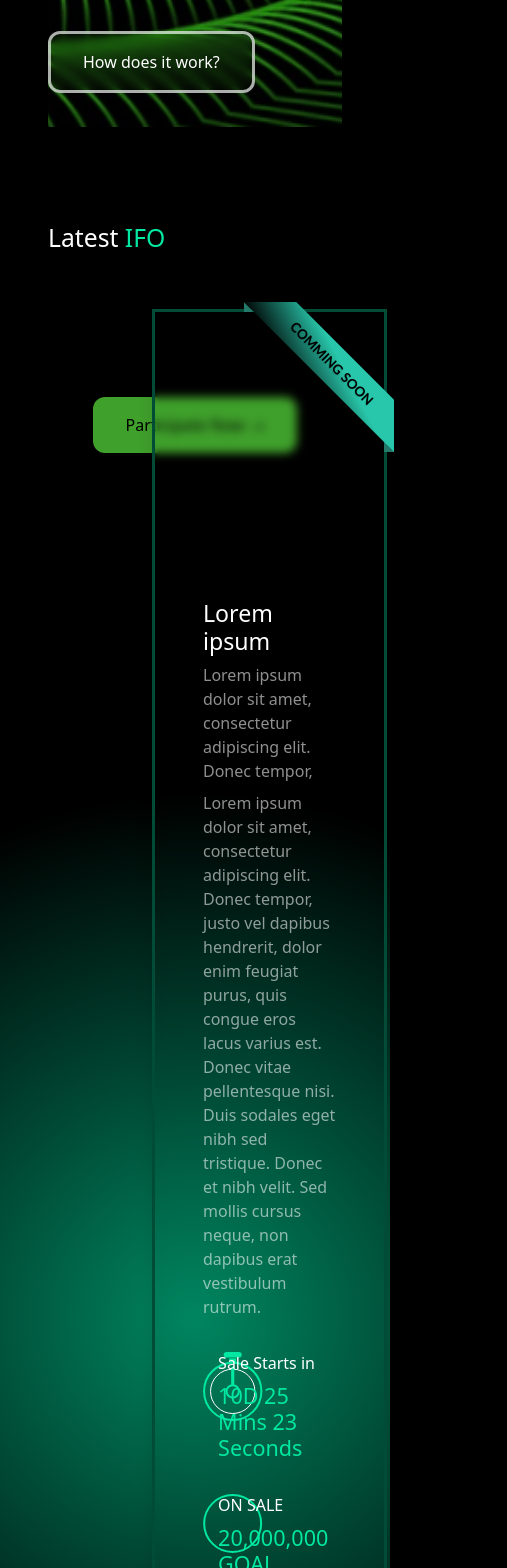
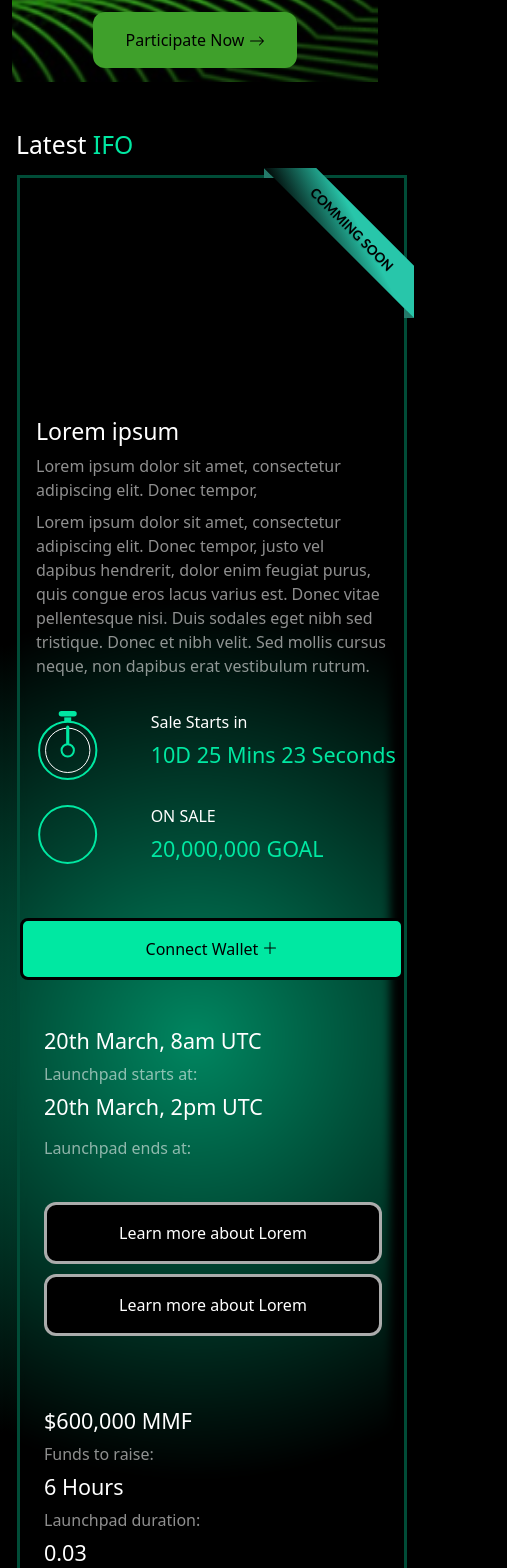
Before and after one commit to vardhanreddy27/hackthonDyenus, a React (Create React App) app: page / in a window 390 px wide. Shown: the part 420-1988 px from the top of the page, 507 px wide, since content can reach past the window. Built offline with nearby package versions, Linux system fonts and the light colour scheme.

Commit message:
mobile version  updated

```diff
--- a/src/components/Banner.js
+++ b/src/components/Banner.js
@@ -3,7 +3,7 @@ import { BsArrowRight } from 'react-icons/bs';
 
 function Banner() {
   return (
-    <div className="container p-5">
+    <div className="container p5">
      <div className='row'>
       <h2><span className="bold">IFO</span>:<span className="thin"> Initial Farm Offerings</span>
       </h2>
--- a/src/components/Faq.js
+++ b/src/components/Faq.js
@@ -3,13 +3,13 @@ import Accordion from 'react-bootstrap/Accordion'
 
 function Faq() {
   return (
-    <> <div className="fluid-container p-5">
-    <div className='row'><h2><span className="thin">Frequently Asked
+    <> <div className="fluid-container p5">
+    <div className='row'><h2 className='ms-3 mb-5'><span className="thin">Frequently Asked
 </span><span className='primarycolor thin'> Questions </span></h2>
     </div>
-    <div className='row p-5'>
-        <div className='col-2'><img src='./question.png' width={400} height={400} alt="img"/>
-            </div><div className='col-10 lgscreen'>
+    <div className='row p5 n'>
+        <div className='col-sm-2'><img src='./question.png' className="imgc" alt="img"/>
+            </div><div className='col-sm-10 lgscreen'>
             <Accordion>
   <Accordion.Item eventKey="0" className='m-2 rounded clr'>
     <Accordion.Header className='m-2 rounded clr'>What’s the difference between a Public Sale and Private Sale?
--- a/src/components/HowToTakePart.js
+++ b/src/components/HowToTakePart.js
@@ -4,15 +4,15 @@ import { BsPlusLg } from 'react-icons/bs';
 function HowToTakePart() {
   return (
 
-    <> <div className="fluid-container p-5">
-    <div className='row'><h2><span className="thin">How to
+    <> <div className="fluid-container pt p5">
+    <div className='row'><h2 className='mob'><span className="thin">How to
 </span><span className='primarycolor thin'> Take Part?</span></h2>
     </div>
     <div className='row'>
-    <div className='col-5'></div>
-    <div className='col-2'>
+    <div className='col-sm-5'></div>
+    <div className='col-sm-2'>
 </div>
-    <div className='col-5'><div className="box1">
+    <div className='col-sm-5 sizemob'><div className="box1">
   <div className="card-body p-5 blur">
   <span className="primarycolor font"><h6>Activate your Profile</h6></span><p className='thin'>Lorem ipsum dolor sit amet, consectetur adipiscing elit. Donec tempor, justo vel dapibus hendrerit,</p>
   <button className='btn4'>Connect Wallet <BsPlusLg className='xs xss' /></button>
@@ -20,20 +20,20 @@ function HowToTakePart() {
 </div></div>
     </div>
     <div className='row'>
-    <div className='col-5'><div className="box1">
+    <div className='col-sm-5 sizemob'><div className="box1">
   <div className="card-body p-5 blur">
   <span className="primarycolor font"><h6>Stake in IFO pool
 </h6></span><p className='thin'>Nulla neque nulla, varius in sodales eget, rhoncus vel felis. Duis interdum, nulla ac pellentesque imperdiet, libero odio vehicula turpis, nec eleifend urna ex in tortor. Cras vitae augue risus. Orci varius natoque penatibus et magnis dis parturient montes, nascetur ridiculus mus. Quisque sit amet mauris gravida nulla facilisis volutpat. Curabitur in libero dolor. </p>
 <p>How is the IFO credit calculated?</p>  </div>
 </div></div>
-    <div className='col-2'></div>
-    <div className='col-5'></div>
+    <div className='col-sm-2'></div>
+    <div className='col-sm-5'></div>
     </div>
     <div className='row'>
-    <div className='col-5'>
+    <div className='col-sm-5'>
       </div>
-    <div className='col-2'></div>
-    <div className='col-5'>  <div className="box1">
+    <div className='col-sm-2'></div>
+    <div className='col-sm-5 sizemob'>  <div className="box1">
   <div className="card-body p-5 blur">
   <span className="primarycolor font"><h6>Commit
 </h6></span><p className='thin'>Lorem ipsum dolor sit amet, consectetur adipiscing elit. Donec tempor, justo vel dapibus hendrerit, </p>
@@ -41,7 +41,7 @@ function HowToTakePart() {
 </div></div>
     </div>
     <div className='row'>
-    <div className='col-5'>
+    <div className='col-sm-5 sizemob'>
     <div className="box1">
   <div className="card-body p-5 blur">
   <span className="primarycolor font"><h6>Claim your tokens and achievement
@@ -49,8 +49,8 @@ function HowToTakePart() {
 </h6></span><p className='thin'>Lorem ipsum dolor sit amet, consectetur adipiscing elit. Donec tempor, justo vel dapibus hendrerit,</p>
 </div>
 </div>  </div>
-    <div className='col-2'></div>
-    <div className='col-5'> </div>
+    <div className='col-sm-2'></div>
+    <div className='col-sm-5'> </div>
     </div>
     </div>
 </>
--- a/src/components/LatestIFOCard.js
+++ b/src/components/LatestIFOCard.js
@@ -3,12 +3,12 @@ import { BsPlusLg } from 'react-icons/bs';
 
 function LatestIFOCard() {
   return (
-    <> <div className="fluid-container bgcolor p-5">
-    <div className='row'><h2><span className="thin">Latest</span><span className='primarycolor thin'> IFO</span></h2>
-   <div className='m-5'> <div className="box ml p-5 ">
+    <> <div className="fluid-container bgcolor p5">
+    <div className='row '><h2 className='mla'><span className="thin">Latest</span><span className='primarycolor thin'> IFO</span></h2>
+   <div className='mm5'> <div className="box ml p5 ">
  <div className="ribbon ribbon-top-right"><span>comming soon</span></div>
- <div className='row'><div className='row'><h3 className='mt'>Lorem ipsum </h3> <p className='helperText'>Lorem ipsum dolor sit amet, consectetur adipiscing elit. Donec tempor, </p>
- <p className='helperText'>Lorem ipsum dolor sit amet, consectetur adipiscing elit. Donec tempor, justo vel dapibus hendrerit, dolor enim feugiat purus, quis congue eros lacus varius est. Donec vitae pellentesque nisi. Duis sodales eget nibh sed tristique. Donec et nibh velit. Sed mollis cursus neque, non dapibus erat vestibulum rutrum. </p>
+ <div className='row'><div className='row'><h3 className='mt'>Lorem ipsum </h3> <p className='helperText mb'>Lorem ipsum dolor sit amet, consectetur adipiscing elit. Donec tempor, </p>
+ <p className='helperText mb'>Lorem ipsum dolor sit amet, consectetur adipiscing elit. Donec tempor, justo vel dapibus hendrerit, dolor enim feugiat purus, quis congue eros lacus varius est. Donec vitae pellentesque nisi. Duis sodales eget nibh sed tristique. Donec et nibh velit. Sed mollis cursus neque, non dapibus erat vestibulum rutrum. </p>
  <div className='row mt-4'><div className='col1 col'><svg width="60" height="70" viewBox="0 0 60 70" fill="none" xmlns="http://www.w3.org/2000/svg">
 <circle cx="29.7292" cy="40.3216" r="28.6589" stroke="#00E8A2" stroke-width="2"/>
 <circle cx="29.7309" cy="40.3218" r="22.1719" stroke="white"/>
@@ -24,28 +24,54 @@ function LatestIFOCard() {
 </div>  <div className='col'><p>ON SALE</p><h4 className='primarycolor'>20,000,000 GOAL</h4></div>
 </div> <div className='row'><button type="button" className="primarybotton p-3 mt-5 btn-lg btn-block">Connect Wallet  <BsPlusLg className='xs' /></button>
 </div>
-<div className='row ms-4 pt-5'>
-<div className='col-4'><h4>$600,000 MMF</h4></div>
-<div className='col-4'><h4>6 Hours</h4></div>
-<div className='col-4'><h4>0.03</h4></div>
-</div>
-<div className='row ms-4 helperText'>
-<div className='col-4'><p>Funds to raise:</p></div>
-<div className='col-4'><p>Launchpad duration:</p></div>
-<div className='col-4'><p>Price per GOAL:</p></div>
+<div className='row ms-4 pt-5  d-none d-lg-block d-xl'>
+<div className='col-sm-4'><h4>$600,000 MMF</h4></div>
+<div className='col-sm-4'><h4>6 Hours</h4></div>
+<div className='col-sm-4'><h4>0.03</h4></div>
+
+<div className='col-sm-4'><p>Funds to raise:</p></div>
+<div className='col-sm-4'><p>Launchpad duration:</p></div>
+<div className='col-sm-4'><p>Price per GOAL:</p></div>
 </div>
 <div className='row ms-4 mt-5 '>
-<div className='col-4'><h4>20th March, 8am UTC</h4></div><div className="col-4"></div>
-<div className='col-4'><h4>20th March, 2pm UTC</h4></div>
+<div className='col-sm-4'><h4>20th March, 8am UTC</h4></div><div className="col-4"></div>
+<div className='col-sm-4 helperText'><p>Launchpad starts at:</p></div><div className="col-4"></div>
+
+<div className='col-sm-4'><h4>20th March, 2pm UTC</h4></div>
 </div>
 <div className='row helperText ms-4 mt-2 '>
-<div className='col-4'><p>Launchpad starts at:</p></div><div className="col-4"></div>
-<div className='col-4'><p>Launchpad ends at:</p></div>
+<div className='col-sm-4'><p>Launchpad ends at:</p></div>
 </div>
 <div className='row ms-4 mt-4 '>
-<div className='col-4'>          <button className='btn3'>Learn more about Lorem</button>
+<div className='col-sm-4'>          <button className='btn3'>Learn more about Lorem</button>
 </div><div className="col-4"></div>
-<div className='col-4'>          <button className='btn3'>Learn more about Lorem</button>
+<div className='col-sm-4'>          <button className='btn3'>Learn more about Lorem</button>
+</div>
+</div>
+<div className='row ms-4 pt-5   d-sm-none mt-4'>
+<div className='col-sm-4'><h4>$600,000 MMF</h4></div>
+<div className='col-sm-4 helperText'><p>Funds to raise:</p></div>
+
+<div className='col-sm-4'><h4>6 Hours</h4></div>
+<div className='col-sm-4 helperText'><p>Launchpad duration:</p></div>
+
+<div className='col-sm-4'><h4>0.03</h4></div>
+
+<div className='col-sm-4 helperText'><p>Price per GOAL:</p></div>
+</div>
+<div className='row ms-4 mt-5 '>
+<div className='col-sm-4'><h4>20th March, 8am UTC</h4></div><div className="col-4"></div>
+<div className='col-sm-4 helperText'><p>Launchpad starts at:</p></div><div className="col-4"></div>
+
+<div className='col-sm-4'><h4>20th March, 2pm UTC</h4></div>
+</div>
+<div className='row helperText ms-4 mt-2 '>
+<div className='col-sm-4'><p>Launchpad ends at:</p></div>
+</div>
+<div className='row ms-4 mt-4 '>
+<div className='col-sm-4'>          <button className='btn3'>Learn more about Lorem</button>
+</div><div className="col-4"></div>
+<div className='col-sm-4'>          <button className='btn3'>Learn more about Lorem</button>
 </div>
 </div>
 </div></div>
--- a/src/index.css
+++ b/src/index.css
@@ -7,6 +7,10 @@ body{
 }.ha{
   width: 0px;
   height: 100%;
+}
+.imgc{
+  height: 400px;
+  width: 400px;
 }
 .hr{
   width: 70%;
@@ -248,4 +252,58 @@ border: solid #004c3690;
   left: -25px;
   bottom: 30px;
   transform: rotate(-225deg);
+}.mm5{
+  margin: 3rem;
+  margin-top: 1rem!important;
 }
+.p5{
+  padding: 3rem;
+}
+@media only screen and (max-width: 600px) {
+ .imgc{
+  height: 100%;
+  width: 100%;
+ }.n{
+  margin-left: 2rem!important;
+}.box{width: 100%;
+max-width: 100%;}
+ .lgscreen {
+  margin-left: 0rem;
+  width: 100%!important;
+}.p5{
+  padding: 0rem;
+}.mla{
+  margin-top: 3rem!important;
+  margin-left: 1rem!important;
+  margin-bottom: 1rem;
+}.col1 {
+  width: 29.333333%!important;
+  margin-left: 18px;}.lr{
+  margin-left: 0rem!important;
+}.mm5{
+  margin-top: 0rem;
+  margin: 0rem!important;
+}.box1{
+  max-width: 100%;
+  width: 100%;
+}.mt{padding-left: 1rem!important;}.mb{
+  padding-left: 1rem!important;
+  padding-right: 1rem!important;
+}.ml{
+  margin-left: 0rem;
+}.btn3{
+  width: 88%;margin-top: 10px;
+}.btn {
+  margin-top: 15rem!important;
+  margin-left: 4.8rem;}.btn1{
+    margin: 0rem!important;
+  }.container{padding-top: 2rem;
+    --bs-gutter-x: 1.5rem!important;
+  }.ml {
+    margin-left: 17px!important;    margin-bottom: 2rem;
+}.pt{
+  padding: 2rem;
+}.mob{
+  margin-bottom: 2rem;
+}.sizemob{margin-bottom: 4rem;}
+}
```
Also changed, not shown: src/components/Footer.js (+59 -19 lines).
